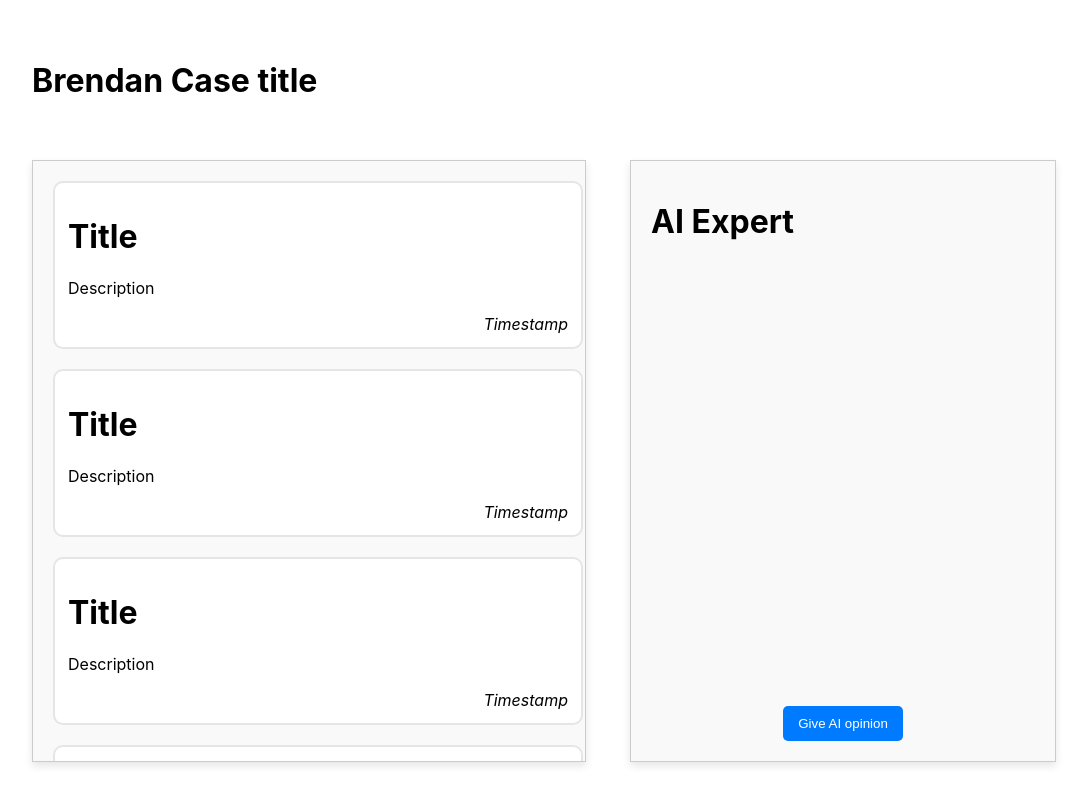
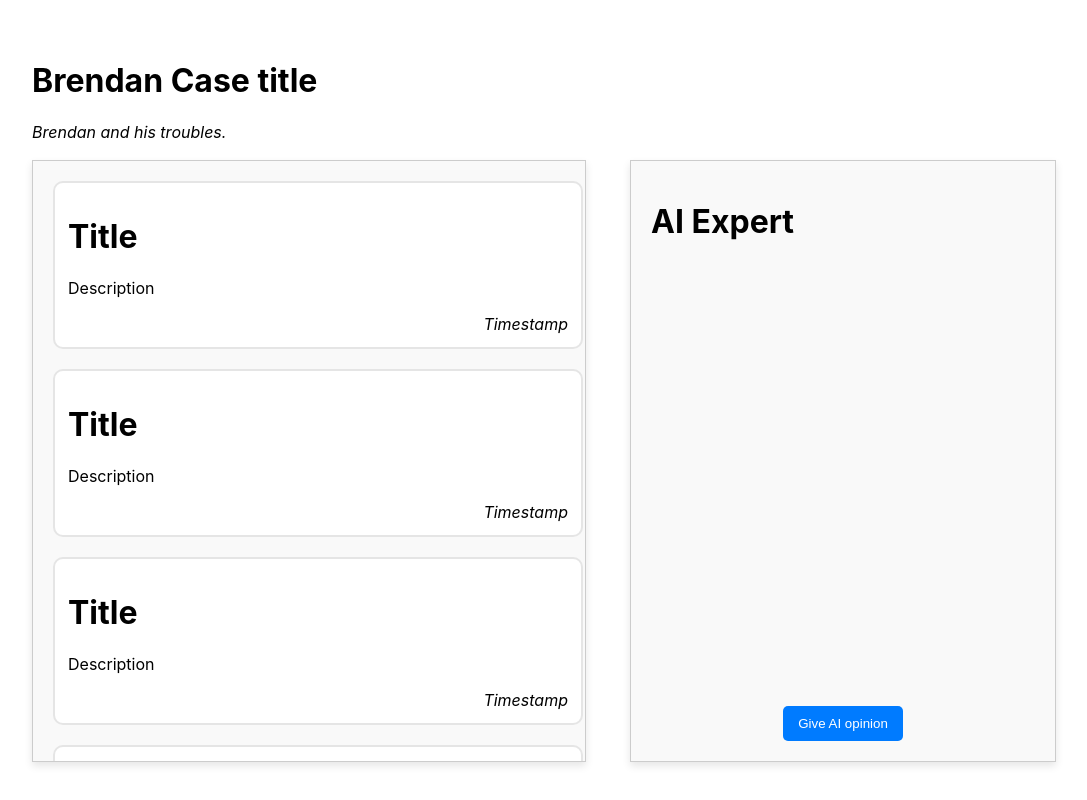
Before and after one commit to hacktrinity-unreal/live-summariser, a React (Create React App) app in the folder live-sum-app/: page /live-case in a window 1280 px wide. Shown: the whole page, without its empty margins (96-1183 px from the left). Built offline with nearby package versions, Linux system fonts and the light colour scheme; no server answers.

Commit message:
fixing package and description variable rename

```diff
--- a/live-sum-app/package.json
+++ b/live-sum-app/package.json
@@ -8,6 +8,7 @@
     "@testing-library/user-event": "^13.5.0",
     "react": "^18.3.1",
     "react-dom": "^18.3.1",
+    "react-router-dom": "^6.27.0",
     "react-scripts": "5.0.1",
     "socket.io-client": "^4.8.0",
     "web-vitals": "^2.1.4"
--- a/live-sum-app/src/App.js
+++ b/live-sum-app/src/App.js
@@ -5,12 +5,12 @@ import LiveCase from './live-case.js';
 
 function App() {
   const caseTitle = "Brendan Case title";
-  const caseDesc = "Brendan and his troubles."
+  const caseSubtitle = "Brendan and his troubles."
   return (
     <BrowserRouter>
         <Routes>
           <Route path="/" element={<Home />} />
-          <Route path="/live-case" element={<LiveCase title={caseTitle} description={caseDesc} />} />
+          <Route path="/live-case" element={<LiveCase title={caseTitle} subtitle={caseSubtitle} />} />
         </Routes>
     </BrowserRouter>
   );
```
Also changed, not shown: 1 other file (tests, documents, lock files or other folders).
